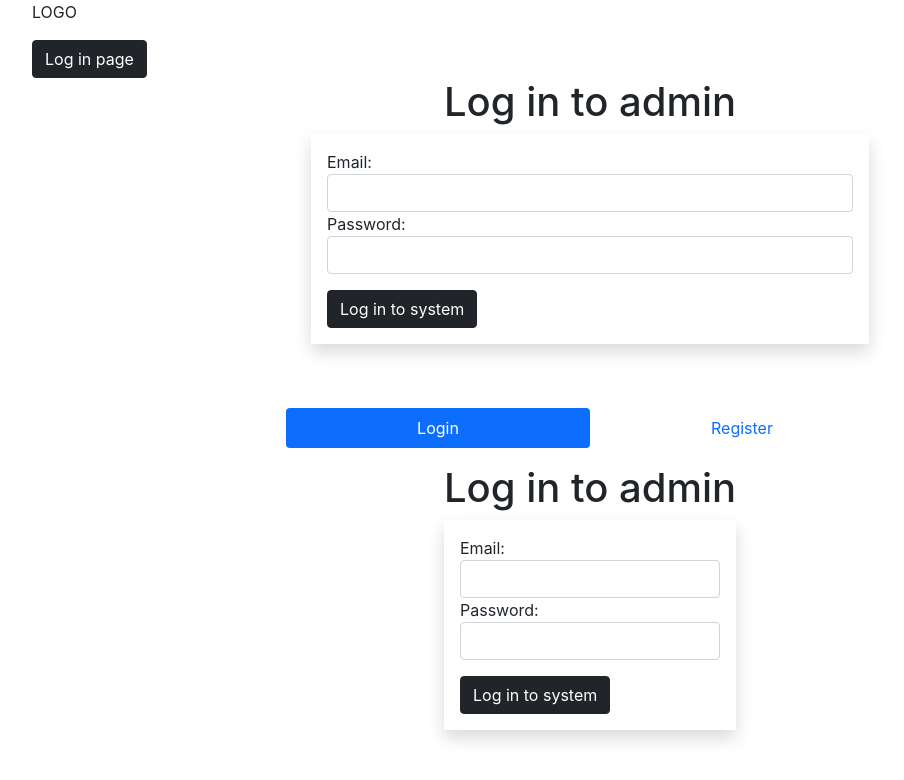
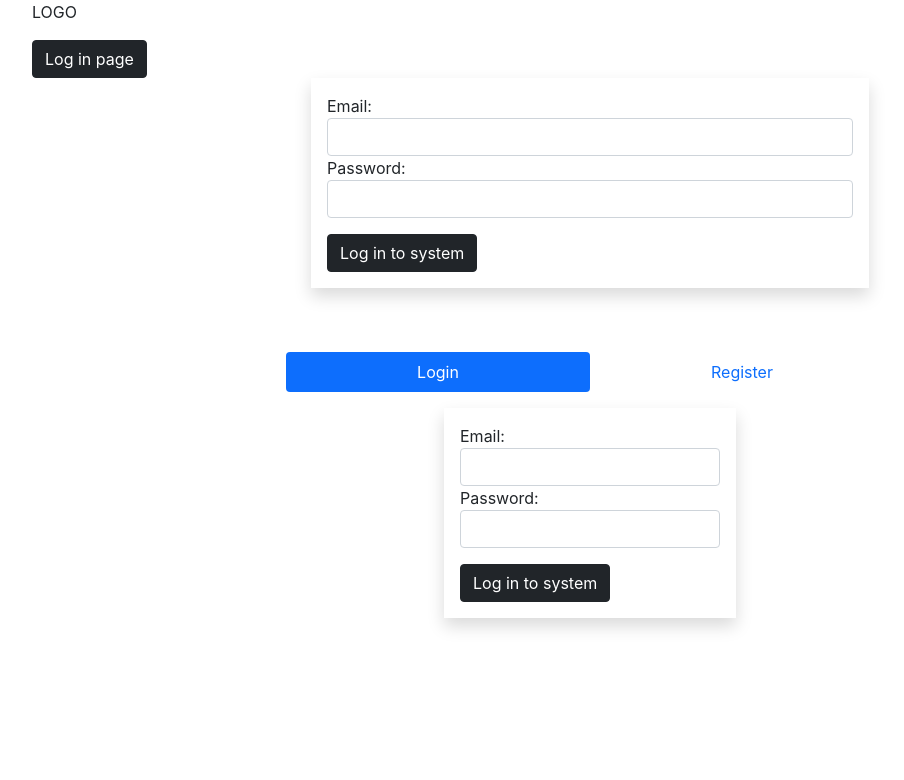
Before and after one commit to gillizinner/final-project-front, a React (Create React App) app: page /admin in a window 1280 px wide. Shown: the top 780 px of the page, without its empty margins (50-954 px from the left). Built offline with nearby package versions, Linux system fonts and the light colour scheme.

Commit message:
remove login header

```diff
--- a/src/comps_admin/loginAdmin/loginAdmin.js
+++ b/src/comps_admin/loginAdmin/loginAdmin.js
@@ -47,7 +47,6 @@ export default function LoginAdmin() {
   let passwordRef = register("password", { required: true, minLength: 3 });
   return (
     <div className='container'>
-      <h1 className='text-center'>Log in to admin</h1>
       <form onSubmit={handleSubmit(onSubForm)} className='col-md-6 p-3 shadow mx-auto'>
         <label>Email:</label>
         <input {...emailRef} type="text" className='form-control' />
```
